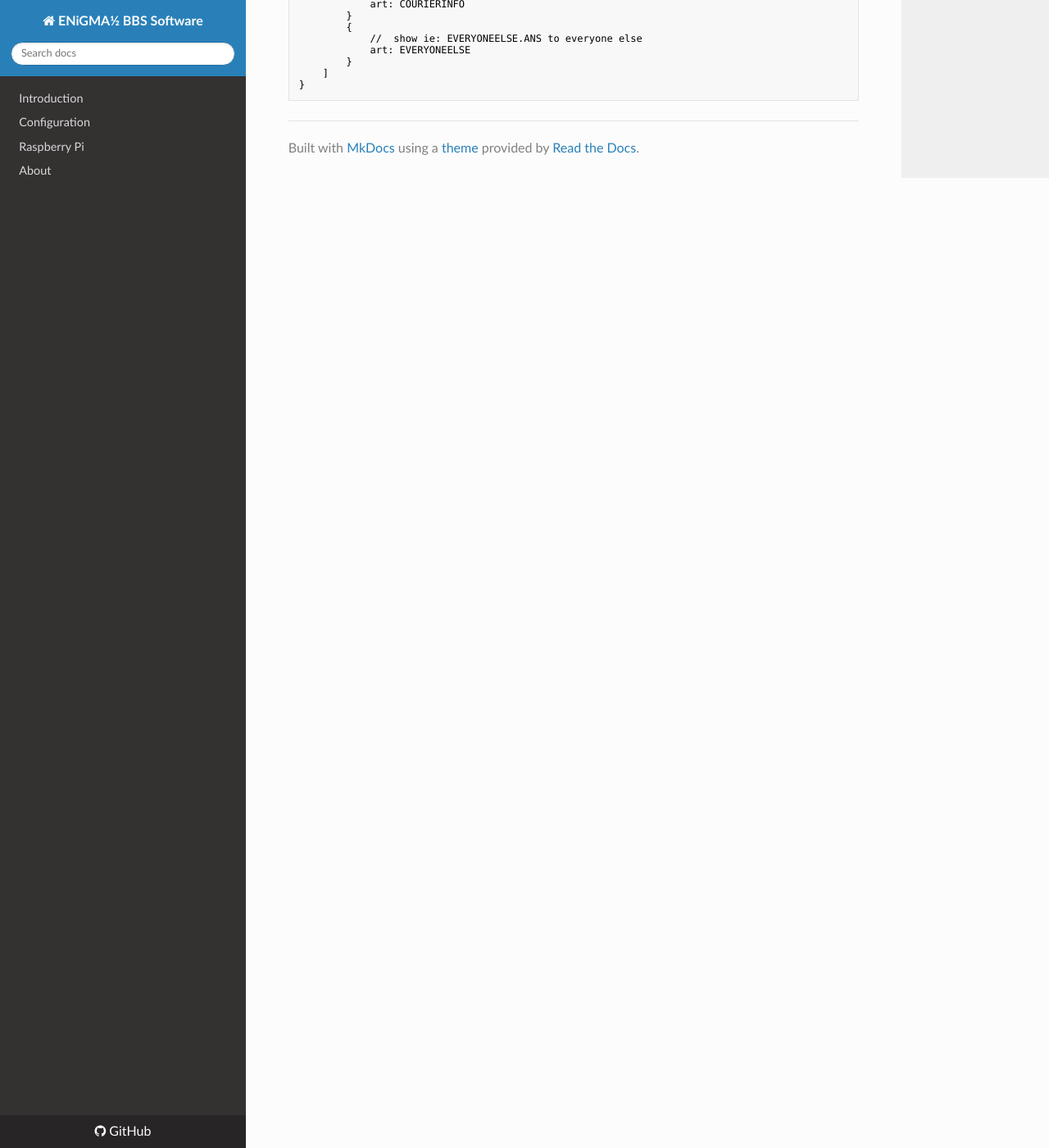
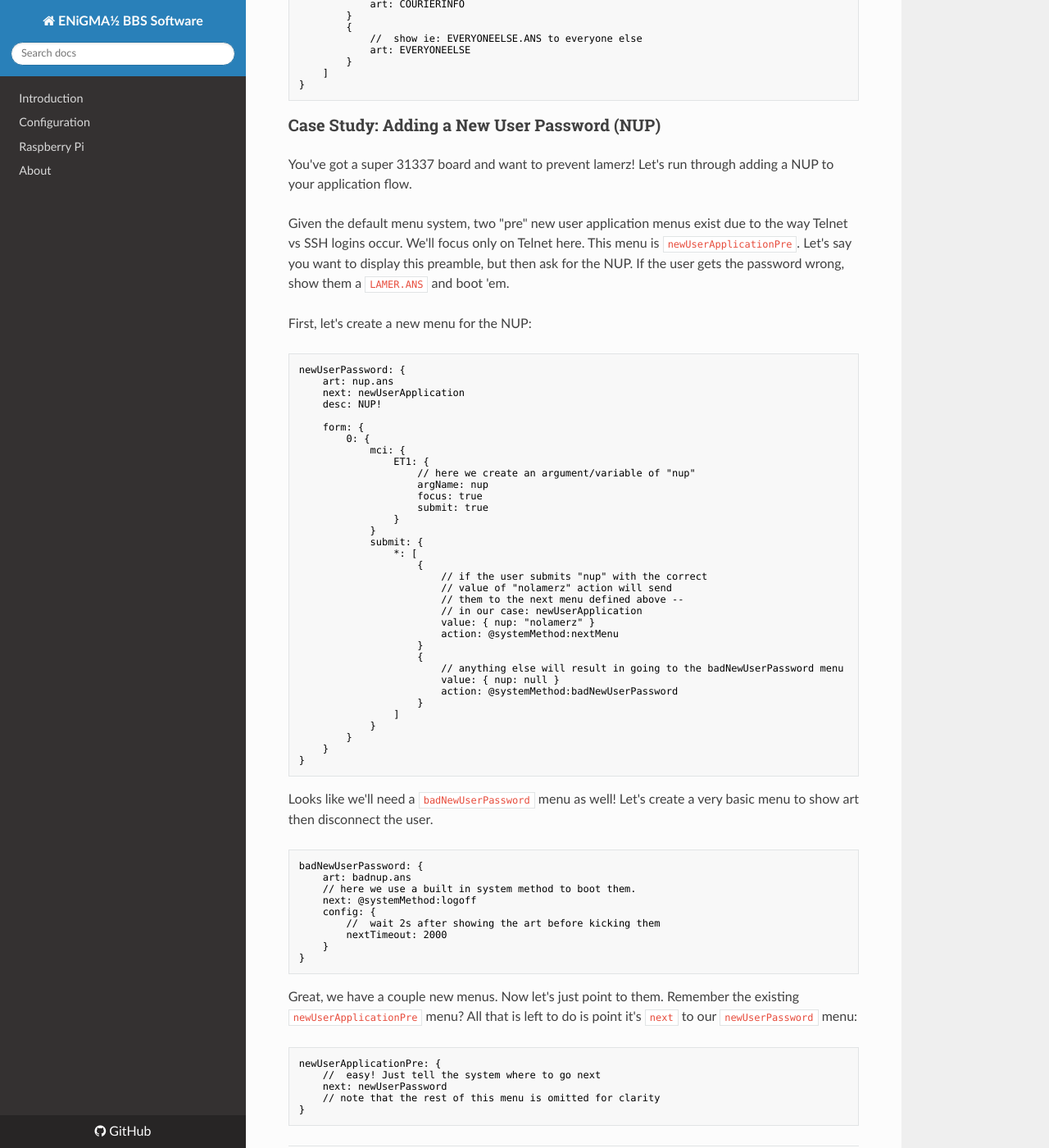
Before and after one commit to NuSkooler/enigma-bbs, an MkDocs documentation site: the page built from docs/configuration/menu-hjson.md, in a window 1280 px wide and 1400 px high, scrolled down 6697 px. Shown: the whole window at 82% size. Built offline with MkDocs 1.6.1, drawn with Linux system fonts in a browser that asks for light colours; nearby versions of some CDN libraries; old or Windows-style settings are respelled for this version of MkDocs; some of the changed text lies outside the part shown.

Commit message:
Some docs

````diff
--- a/docs/configuration/menu-hjson.md
+++ b/docs/configuration/menu-hjson.md
@@ -3,7 +3,7 @@ layout: page
 title: Menu HSJON
 ---
 ## Menu HJSON
-The core of a ENiGMA½ based BBS is `menu.hjson`. Note that when `menu.hjson` is referenced, we're actually talking about `config/menus/yourboardname-*.hjson`. These files determines the menus (or screens) a user can see, the order they come in and how they interact with each other, ACS configuration, etc. Like all configuration within ENiGMA½, menu configuration is done in [HJSON](https://hjson.org/) format. See [HJSON General Information](hjson.md) for more information.
+The core of a ENiGMA½ based BBS is `menu.hjson`. Note that when `menu.hjson` is referenced, we're actually talking about `config/menus/yourboardname-*.hjson`. These files determines the menus (or screens) a user can see, the order they come in, how they interact with each other, ACS configuration, and so on. Like all configuration within ENiGMA½, menu configuration is done in [HJSON](https://hjson.org/) format. See [HJSON General Information](hjson.md) for more information.
 
 Entries in `menu.hjson` are often referred to as *blocks* or *sections*. Each entry defines a menu. A menu in this sense is something the user can see or visit. Examples include but are not limited to:
 
@@ -22,7 +22,7 @@ Below is a table of **common** menu entry members. These members apply to most e
 |--------|--------------|
 | `desc` | A friendly description that can be found in places such as "Who's Online" or wherever the `%MD` MCI code is used. |
 | `art` | An art file *spec*. See [General Art Information](/docs/art/general.md). |
-| `next` | Specifies the next menu entry to go to next. Can be explicit or an array of possibilities dependent on ACS. See **Flow Control** in the **ACS Checks** section below. If `next` is not supplied, the next menu is this menus parent. |
+| `next` | Specifies the next menu entry to go to next. Can be explicit or an array of possibilities dependent on ACS. See **Flow Control** in the **ACS Checks** section below. If `next` is not supplied, the next menu is this menus parent. Note that special built in methods such as `@systemMethod:logoff` can also be utilized here. |
 | `prompt` | Specifies a prompt, by name, to use along with this menu. Prompts are configured in the `prompts` section. See **Prompts** for more information. |
 | `submit` | Defines a submit handler when using `prompt`.
 | `form` | An object defining one or more *forms* available on this menu. |
@@ -257,3 +257,71 @@ someMenu: {
     ]
 }
 ```
+
+### Case Study: Adding a New User Password (NUP)
+You've got a super 31337 board and want to prevent lamerz! Let's run through adding a NUP to your application flow.
+
+Given the default menu system, two "pre" new user application menus exist due to the way Telnet vs SSH logins occur. We'll focus only on Telnet here. This menu is `newUserApplicationPre`. Let's say you want to display this preamble, but then ask for the NUP. If the user gets the password wrong, show them a `LAMER.ANS` and boot 'em.
+
+First, let's create a new menu for the NUP:
+```hjson
+newUserPassword: {
+    art: nup.ans
+    next: newUserApplication
+    desc: NUP!
+
+    form: {
+        0: {
+            mci: {
+                ET1: {
+                    // here we create an argument/variable of "nup"
+                    argName: nup
+                    focus: true
+                    submit: true
+                }
+            }
+            submit: {
+                *: [
+                    {
+                        // if the user submits "nup" with the correct
+                        // value of "nolamerz" action will send
+                        // them to the next menu defined above --
+                        // in our case: newUserApplication
+                        value: { nup: "nolamerz" }
+                        action: @systemMethod:nextMenu
+                    }
+                    {
+                        // anything else will result in going to the badNewUserPassword menu
+                        value: { nup: null }
+                        action: @systemMethod:badNewUserPassword
+                    }
+                ]
+            }
+        }
+    }
+}
+```
+
+Looks like we'll need a `badNewUserPassword` menu as well! Let's create a very basic menu to show art then disconnect the user.
+
+```hjson
+badNewUserPassword: {
+    art: badnup.ans
+    // here we use a built in system method to boot them.
+    next: @systemMethod:logoff
+    config: {
+        //  wait 2s after showing the art before kicking them
+        nextTimeout: 2000
+    }
+}
+```
+
+Great, we have a couple new menus. Now let's just point to them. Remember the existing `newUserApplicationPre` menu? All that is left to do is point it's `next` to our `newUserPassword` menu:
+
+```hjson
+newUserApplicationPre: {
+    //  easy! Just tell the system where to go next
+    next: newUserPassword
+    // note that the rest of this menu is omitted for clarity
+}
+```
````
Also changed, not shown: docs/configuration/hjson.md (+2 -0 lines), docs/modding/menu-modules.md (line endings or trailing spaces).
